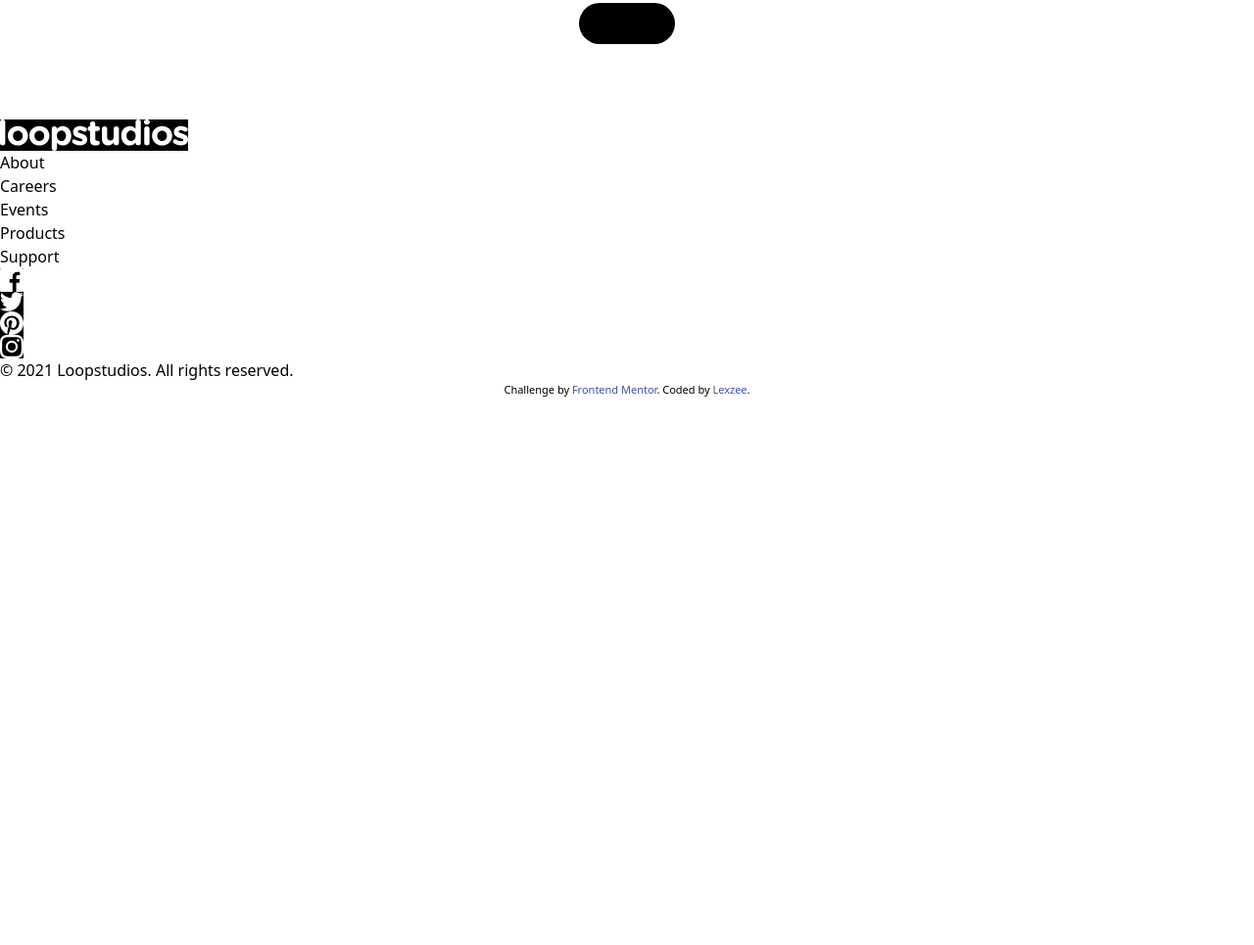
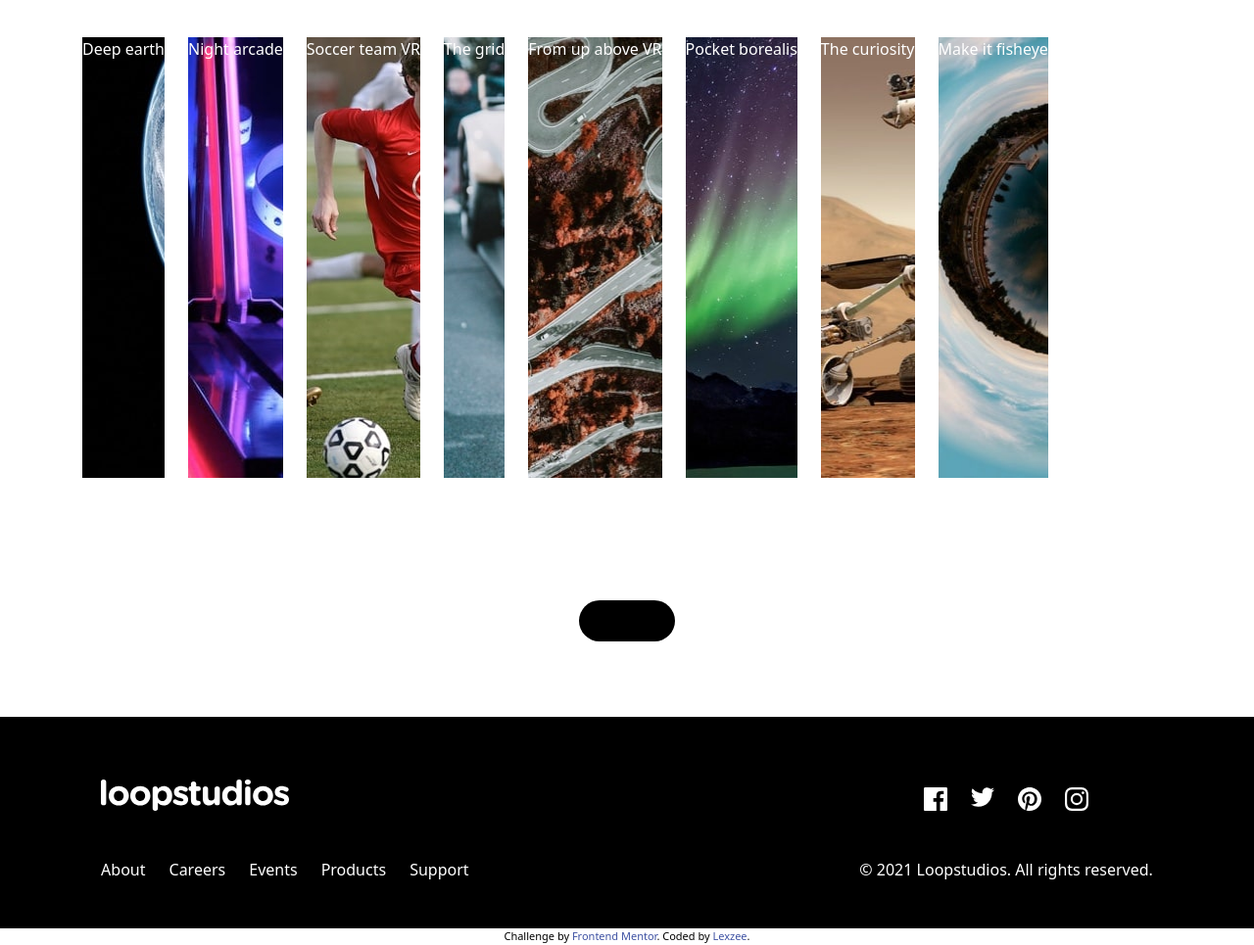
Before and after one commit to lexzee/FE_project01, a website: page index.html in a window 1280 px wide. Shown: the part 1478-2443 px from the top of the page at 98% size. Before the commit the page ends 1885 px from the top, so only its background shows below. Drawn offline with Linux system fonts and the light colour scheme.

Commit message:
additional styling done, requires more editing

```diff
--- a/index.html
+++ b/index.html
@@ -26,7 +26,7 @@
         <img src="./images/logo.svg">
       </div>
       <!-- nav links -->
-      <div class="hidden lg:flex space-x-6 text-white">
+      <div class="hidden space-x-6 text-white lg:flex">
         <a href="#" class="hover:border-b">About</a>
         <a href="#" class="hover:border-b">Careers</a>
         <a href="#" class="hover:border-b">Events</a>
@@ -52,14 +52,14 @@ IMMERSIVE <br>EXPERIENCES <br>THAT <br>DELIVER
   <!-- Showcase Section -->
   <section id="showcase">
     <!-- Flex container -->
-    <div class="container flex flex-col items-center px-6 mx-auto mt-10 space-y-0 md:flex-row-4 md:space-y-0">
+    <div class="container flex flex-col px-6 mx-auto mt-10 space-y-0 md:flex-row-4 md:space-y-0">
       <!-- Items -->
       <div class="flex flex-col mb-32 space-y-12 md:flex-row">
         <!--<img src="./images/mobile/image-interactive.jpg">-->
-        <div class="bg-local bg-no-repeat bg-interactive-mobile w-1 h-23">
+        <div class="flex flex-col bg-local bg-no-repeat bg-interactive-mobile w-full h-[448px] md:bg-interactive-desktop md:w-[713px] md:h-[500px]">
 
         </div>
-        <div class="flex flex-col m-6 md:-mt-12 space-y-12 text-center md:text-left bg-white">
+        <div class="flex flex-col border m-6 p-6 space-y-12 text-center bg-white md:text-left md:h-[50%] md:w-1/2 md:align-bottom md:-ml-24 md:-mb-24">
           <h1 class="font-mono text-5xl ">THE LEADER IN INTERACTIVE VR</h1>
           <p class="text-darkGray ">Founded in 2011, Loopstudios has been producing world-class virtual reality projects for some of the best companies around the globe. Our award-winning creations have transformed businesses through digital experiences that bind to their brand.
           </p>
@@ -74,46 +74,46 @@ IMMERSIVE <br>EXPERIENCES <br>THAT <br>DELIVER
       <!-- Heading -->
       <h1 class="font-mono text-5xl ">OUR CREATIONS</h1>
       <!-- Items Container-->
-      <div class="relative-container flex flex-col mt-24 md:flex-row md:space-x-6">
+      <div class="relative-container mx-auto flex flex-col mt-24 md:flex-row md:space-x-6">
         <!-- Item 1 -->
-        <div class="flex flex-col bg-local bg-no-repeat bg-deep-mobile space-y-6  mb-12 md:w-1/4 text-white">
+        <div class="flex flex-col bg-local bg-no-repeat bg-deep-mobile space-y-6  mb-12 w-[auto] h-[240px] text-white md:w-[256x] md:h-[470px] md:bg-deep-desktop">
           <!--<img src="./images/mobile/image-deep-earth.jpg" alt="image-deep-earth">-->
-          <p class="text-left mt-24 mr-36 p-3 max-w-sm">Deep earth</p>
+          <p class="text-left text-uppercase">Deep earth</p>
         </div>
         <!-- Item 2 -->
-        <div class="flex flex-col bg-local bg-no-repeat bg-night-mobile space-y-6  mb-12 md:w-1/4 text-white">
+        <div class="flex flex-col bg-local bg-no-repeat bg-night-mobile space-y-6  mb-12 w-[auto] h-[240px] text-white md:w-[256x] md:h-[470px] md:bg-night-desktop">
           <!--<img src="./images/mobile/image-night-arcade.jpg" alt="Night arcade">-->
-          <p class="text-left">Night arcade</p>
+          <p class="text-left text-uppercase">Night arcade</p>
         </div>
         <!-- Item 3 -->
-        <div class="flex flex-col bg-local bg-no-repeat bg-soccer-mobile space-y-6  mb-12 md:w-1/4 text-white">
+        <div class="flex flex-col bg-local bg-no-repeat bg-soccer-mobile space-y-6  mb-12 w-[auto] h-[240px] text-white md:w-[256x] md:h-[470px] md:bg-soccer-desktop">
           <!--<img src="./images/mobile/image-soccer-team.jpg" alt="image-soccer-team">-->
-          <p class="text-left">Soccer team VR</p>
+          <p class="text-left text-uppercase">Soccer team VR</p>
         </div>
         <!-- Item 4 -->
-        <div class="flex flex-col bg-local bg-no-repeat bg-grid-mobile space-y-6  mb-12 md:w-1/4 text-white">
+        <div class="flex flex-col bg-local bg-no-repeat bg-grid-mobile space-y-6  mb-12 w-[auto] h-[240px] text-white md:w-[256x] md:h-[470px] md:bg-grid-desktop">
           <!--<img src="./images/mobile/image-grid.jpg" alt="image-grid">-->
-          <p class="text-left">The grid</p>
+          <p class="text-left text-uppercase">The grid</p>
         </div>
         <!-- Item 5 -->
-        <div class="flex flex-col bg-local bg-no-repeat bg-from-mobile space-y-6  mb-12 md:w-1/4 text-white">
+        <div class="flex flex-col bg-local bg-no-repeat bg-from-mobile space-y-6  mb-12 w-[auto] h-[240px] text-white md:w-[256x] md:h-[470px] md:bg-from-desktop">
           <!--<img src="./images/mobile/image-from-above.jpg" alt="image-from-above">-->
-          <p class="text-left">From up above VR</p>
+          <p class="text-left text-uppercase">From up above VR</p>
         </div>
         <!-- Item 6 -->
-        <div class="flex flex-col bg-local bg-no-repeat bg-pocket-mobile space-y-6  mb-12 md:w-1/4 text-white">
+        <div class="flex flex-col bg-local bg-no-repeat bg-pocket-mobile space-y-6  mb-12 w-[auto] h-[240px] text-white md:w-[256x] md:h-[470px] md:bg-pocket-desktop">
           <!--<img src="./images/mobile/image-pocket-borealis.jpg" alt="image-pocket-borealis">-->
-          <p class="text-left">Pocket borealis</p>
+          <p class="text-left text-uppercase">Pocket borealis</p>
         </div>
         <!-- Item 7 -->
-        <div class="flex flex-col bg-local bg-no-repeat bg-curiosity-mobile space-y-6  mb-12 md:w-1/4 text-white">
+        <div class="flex flex-col bg-local bg-no-repeat bg-curiosity-mobile space-y-6  mb-12 w-[auto] h-[240px] text-white md:w-[256x] md:h-[470px] md:bg-curiosity-desktop">
           <!--<img src="./images/mobile/image-curiosity.jpg" alt="image-curiosity">-->
-          <p class="text-left">The curiosity</p>
+          <p class="text-left text-uppercase">The curiosity</p>
         </div>
         <!-- Item 8 -->
-        <div class="flex flex-col bg-local bg-no-repeat bg-fisheye-mobile space-y-6  mb-12 md:w-1/4 text-white">
+        <div class="flex flex-col bg-local bg-no-repeat bg-fish-mobile space-y-6  mb-12 w-[auto] h-[240px] text-white md:w-[256x] md:h-[470px] md:bg-fish-desktop md:w-[256x] md:h-[470px] md:bg-fish-desktop">
           <!--<img src="./images/mobile/image-fisheye.jpg" alt="image-fisheye">-->
-          <p class="text-left">Make it fisheye</p>
+          <p class="text-left text-uppercase">Make it fisheye</p>
         </div>
       </div>
       <!-- Button -->
@@ -124,25 +124,33 @@ IMMERSIVE <br>EXPERIENCES <br>THAT <br>DELIVER
       </div>
     </div>
   </section>
-  <footer>
-    <div>
-      <img src="./images/logo.svg" style="background-color:black"/>
-      <ul>
-        <li>About</li>
-        <li>Careers</li>
-        <li>Events</li>
-        <li>Products</li>
-        <li>Support</li>
-      </ul>
+  <footer class="m-0 p-6 flex flex-col mx-auto bg-black text-white space-y-12 pb-12 md:flex-row md:max-h-[20rem]">
+    <!-- Logo and Pages container -->
+    <div class="flex flex-col mx-auto mt-10 md:items-start md:w-1/2 md:space-y-0">
+      <!-- logo -->
+      <img src="./images/logo.svg" alt="Loopstudios Logo" class="flex flex-col mb-12 md:max-w-sm">
+      <!-- Pages container-->
+      <div class="flex flex-col space-y-6 text-center align-center md:flex-row md:space-y-0 md:space-x-6">
+        <a href="#" class="hover:border-b">About</a>
+        <a href="#" class="hover:border-b">Careers</a>
+        <a href="#" class="hover:border-b">Events</a>
+        <a href="#" class="hover:border-b">Products</a>
+        <a href="#" class="hover:border-b">Support</a>
+      </div>
     </div>
-    <div>
-      <ul>
-        <li><a href=""><img src="./images/icon-facebook.svg" style="background-color:black"></a></li>
-        <li><a href=""><img src="./images/icon-twitter.svg" style="background-color:black"></a></li>
-        <li><a href=""><img src="./images/icon-pinterest.svg" style="background-color:black"></a></li>
-        <li><a href=""><img src="./images/icon-instagram.svg" style="background-color:black"></a></li>
-      </ul>
-      <p>&copy; 2021 Loopstudios. All rights reserved.</p>
+    <!-- Social links and copyright container -->
+    <div class="flex flex-col mx-auto justify-between space-y-6 md:align-left">
+      <!-- Social Links -->
+      <div class="flex flex-row mx-auto space-x-6 md:align-left">
+        <a href=""><img src="./images/icon-facebook.svg" style="background-color:black"></a>
+        <a href=""><img src="./images/icon-twitter.svg" style="background-color:black"></a>
+        <a href=""><img src="./images/icon-pinterest.svg" style="background-color:black"></a>
+        <a href=""><img src="./images/icon-instagram.svg" style="background-color:black"></a>
+      </div>
+      <!-- Copyright -->
+      <div class="justify-between mb-12">
+        &copy; 2021 Loopstudios. All rights reserved.
+      </div>
     </div>
   </footer>
 
--- a/tailwind.config.js
+++ b/tailwind.config.js
@@ -19,7 +19,7 @@ module.exports = {
         "interactive-desktop": "url(./images/desktop/image-interactive.jpg)",
         "curiosity-desktop": "url(./images/desktop/image-curiosity.jpg)",
         "deep-desktop": "url(./images/desktop/image-deep-earth.jpg)",
-        "fish-desktop": "url(./images/desktop/image-fish-eye.jpg)",
+        "fish-desktop": "url(./images/desktop/image-fisheye.jpg)",
         "grid-desktop": "url(./images/desktop/image-grid.jpg)",
         "from-desktop": "url(./images/desktop/image-from-above.jpg)",
         "night-desktop": "url(./images/desktop/image-night-arcade.jpg)",
@@ -29,7 +29,7 @@ module.exports = {
         "interactive-mobile": "url(./images/mobile/image-interactive.jpg)",
         "curiosity-mobile": "url(./images/mobile/image-curiosity.jpg)",
         "deep-mobile": "url(./images/mobile/image-deep-earth.jpg)",
-        "fish-mobile": "url(./images/mobile/image-fish-eye.jpg)",
+        "fish-mobile": "url(./images/mobile/image-fisheye.jpg)",
         "grid-mobile": "url(./images/mobile/image-grid.jpg)",
         "from-mobile": "url(./images/mobile/image-from-above.jpg)",
         "night-mobile": "url(./images/mobile/image-night-arcade.jpg)",
```
Also changed, not shown: main.css.
